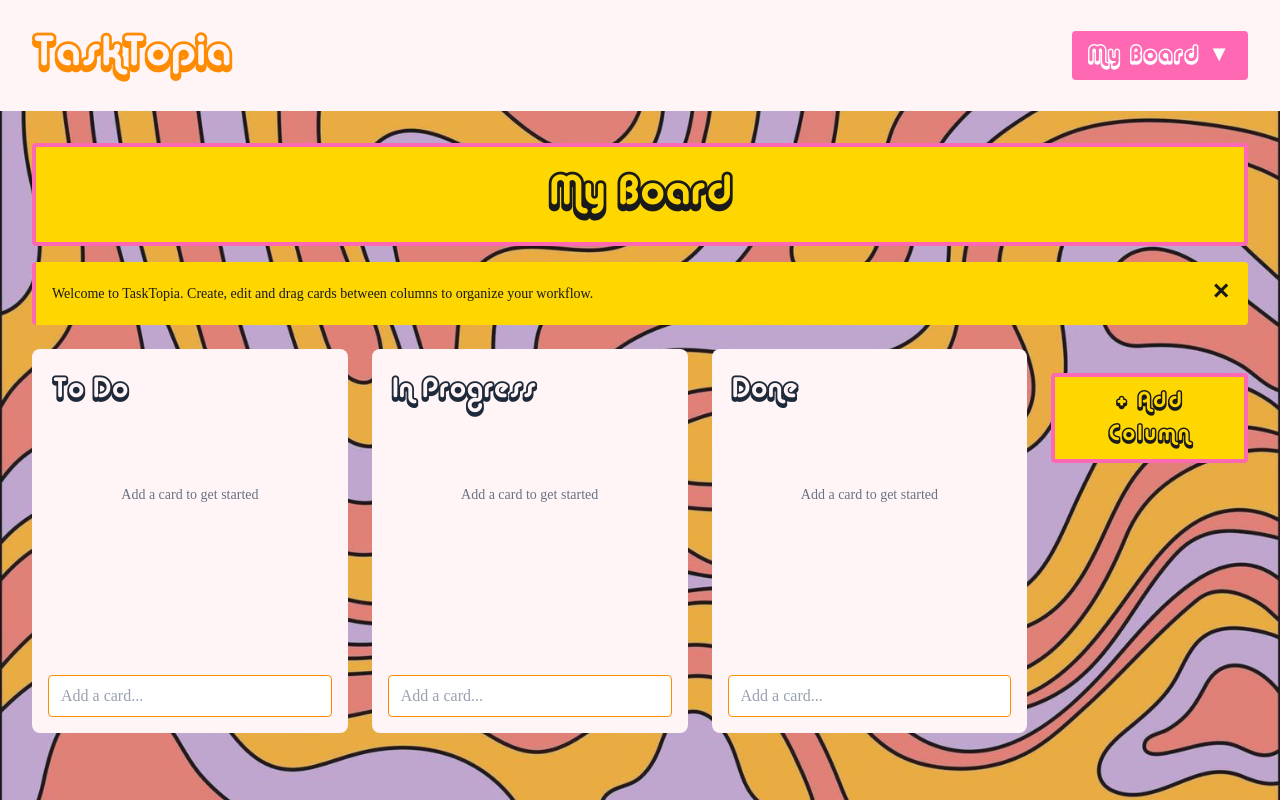
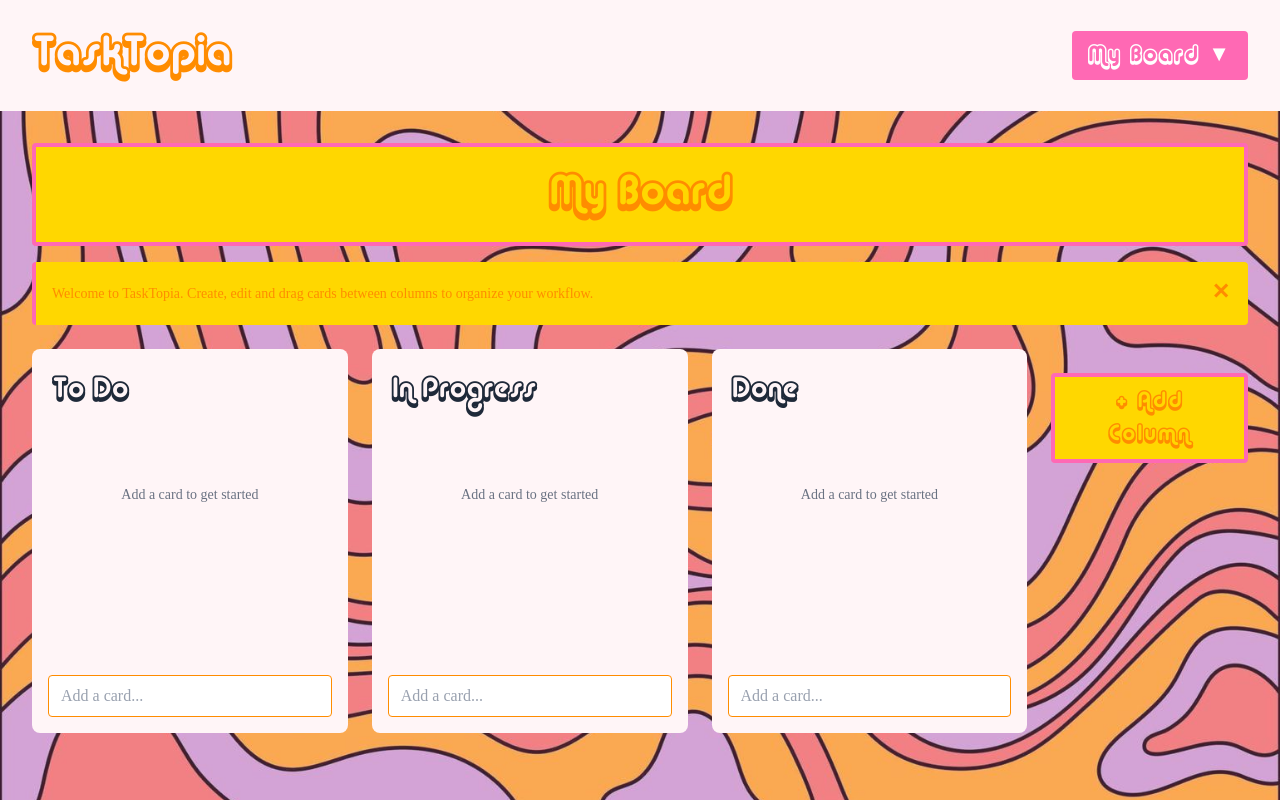
Before and after one commit to TantBella/ai_kanban, a React (Vite) app in the folder Kanban/: page / in a window 1280 px wide. Built offline with nearby package versions, Linux system fonts and the light colour scheme; a web font is replaced by a local one.

Commit message:
modern theme

```diff
--- a/Kanban/src/App.tsx
+++ b/Kanban/src/App.tsx
@@ -122,7 +122,7 @@ function App() {
   return (
     <div  style={{ backgroundColor: themeColors.bg, minHeight: '100vh' }}>
       <div
-        className="text-white px-8 py-6 flex items-center justify-between"
+        className="px-8 py-6 flex items-center justify-between"
         style={{ backgroundColor: themeColors.surface }}
       >
         <h1
--- a/Kanban/src/styles/themes.ts
+++ b/Kanban/src/styles/themes.ts
@@ -18,10 +18,10 @@ export const THEMES: Record<ThemeType, ThemeColors> = {
     primary: '#FF69B4', // Hot Pink
     secondary: '#FF8C00', // Orange
     accent: '#FFD700', // Golden Yellow
-    bg: '#8b898925', // Transparent grey
+    bg: '#ff85c034', // Transparent grey
     surface: '#FFF5F7', // Light Pink
-    text: '#1a1a1a',
-    textLight: '#666666',
+    text: '#FF8C00',
+    textLight: '#5900ff',
     border: '#FFB6D9',
     hover: '#FF85C0',
     shadow: 'rgba(255, 105, 180, 0.3)',
@@ -29,15 +29,16 @@ export const THEMES: Record<ThemeType, ThemeColors> = {
   },
   modern: {
     primary: '#c8b072', // Gold Beige
-    secondary: '#e3d7b8', // Beige
-    accent: '#e3d7b8a9', // Transparent Beige
+    secondary: '#0A2809', // Dark Green
+    accent: '#0a28097a', // Transparent Dark Green
     bg: '#e3d7b82a', // Transparent
-    surface: '#0a28094d', // Transparent Dark Green
-    text: '#000000',
-    textLight: '#e3d7b8',
+    surface: '#e3d7b888', // Transparent Beige
+    text: '#c8b072',
+    textLight: '#5E875D',
+    // e3d7b8
     border: '#c8b072',
     hover: '#F0F0F0',
-    shadow: 'rgba(0, 0, 0, 0.1)',
+    shadow: 'rgba(0, 0, 0, 0.85)',
   },
   dark: {
     primary: '#00D9FF', // Neon Cyan
@@ -61,6 +62,6 @@ export const THEME_FONTS: Record<ThemeType, string> = {
 
 export const THEME_DESCRIPTIONS: Record<ThemeType, string> = {
   playful: 'Fun & Playful - Colorful, vibrant, and energetic',
-  modern: 'Clean & modern - Professional, elegant, and focused',
+  modern: 'Clean & modern - Professional and focused',
   dark: 'Dark & dark - Sleek, futuristic, and sophisticated',
 };
```
Also changed, not shown: 9 other files (tests, documents, lock files or other folders).
